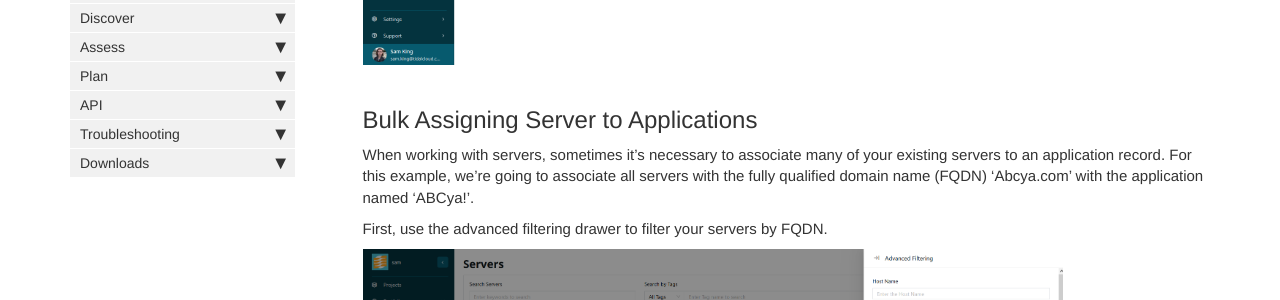
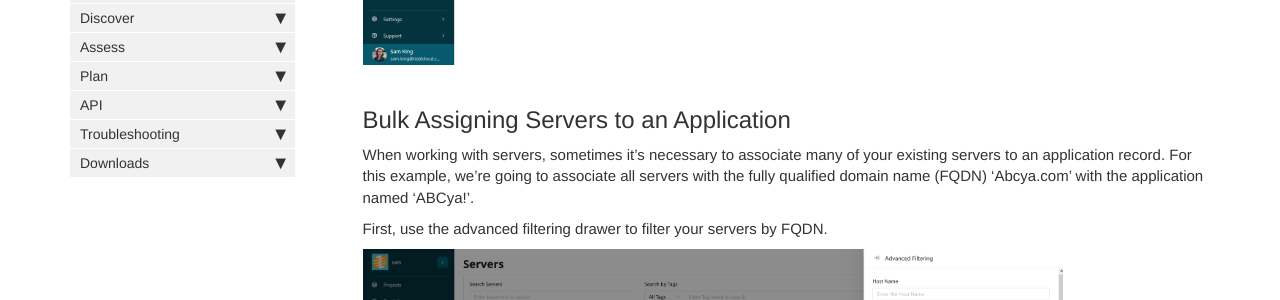
Before and after one commit to tidalmigrations/tidalmigrations.github.io, a Jekyll site: the page built from pages/user guides/bulk_edits.md, in a window 1280 px wide and 900 px high, scrolled down 2063 px. Shown: the part 154-454 px from the top of the window. Built offline with Jekyll 4.4.1, drawn with Linux system fonts in a browser that asks for light colours; nearby versions of some CDN libraries; comment, search, counter and statistics services are not loaded.

Commit message:
Update pages/user guides/bulk_edits.md
Co-authored-by: Justin <justincbarclay@gmail.com>

```diff
--- a/pages/user guides/bulk_edits.md
+++ b/pages/user guides/bulk_edits.md
@@ -39,7 +39,7 @@ Next, click 'Submit', and your changes will be applied to your selected records.
 
 {% include image.html file="edit-apps-4.png" %}
 
-## Bulk Assigning Server to Applications
+## Bulk Assigning Servers to an Application
 
 When working with servers, sometimes it's necessary to associate many of your existing servers to an application record. For this example, we're going to associate all servers with the fully qualified domain name (FQDN) 'Abcya.com' with the application named 'ABCya!'.
 
```
